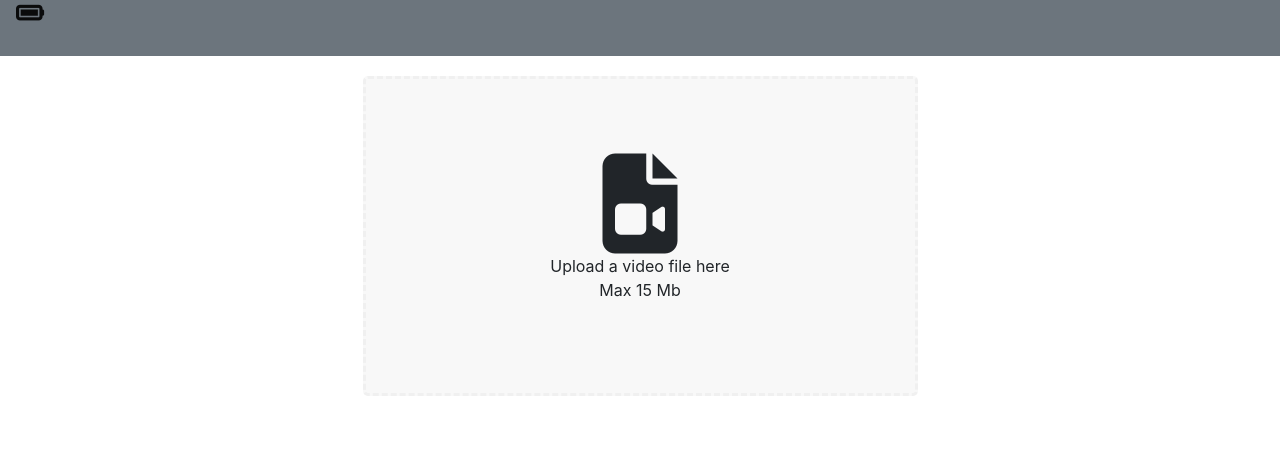
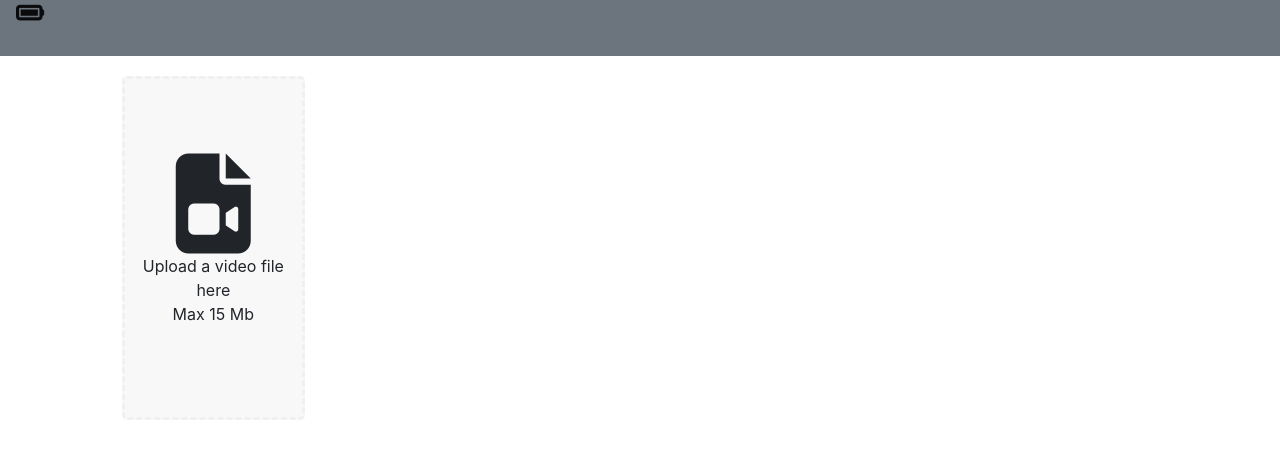
Before and after one commit to AlwaysBlind/II-frontend, a React (Create React App) app: page / in a window 1280 px wide. Shown: the top 458 px of the page. Built offline with nearby package versions, Linux system fonts and the light colour scheme.

Commit message:
Change size of classifiercomponent

```diff
--- a/src/components/ClassifierComponent.js
+++ b/src/components/ClassifierComponent.js
@@ -10,7 +10,7 @@ const ClassifierComponent = () => {
 
 
     return (
-        <div>
+        <div className="col-md-4">
             <VideoDropZone setFiles={setFiles} />
             <FileList files={files} />
             <RequestImagesButton files={files} setImages={setImages} />
```
